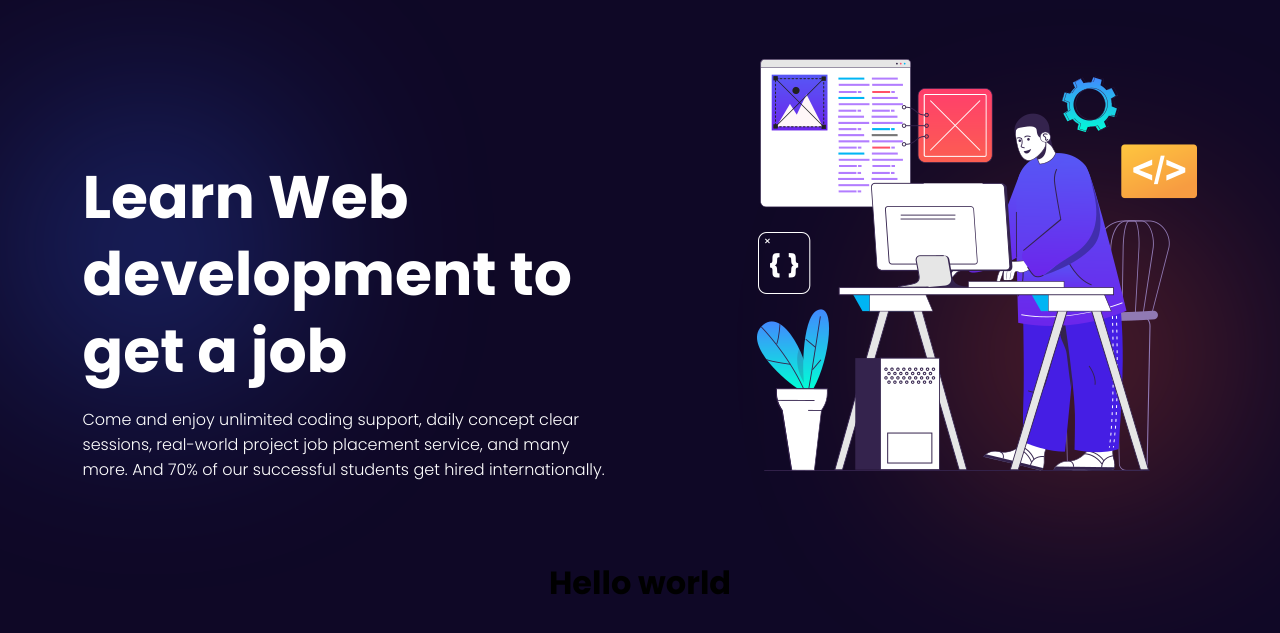
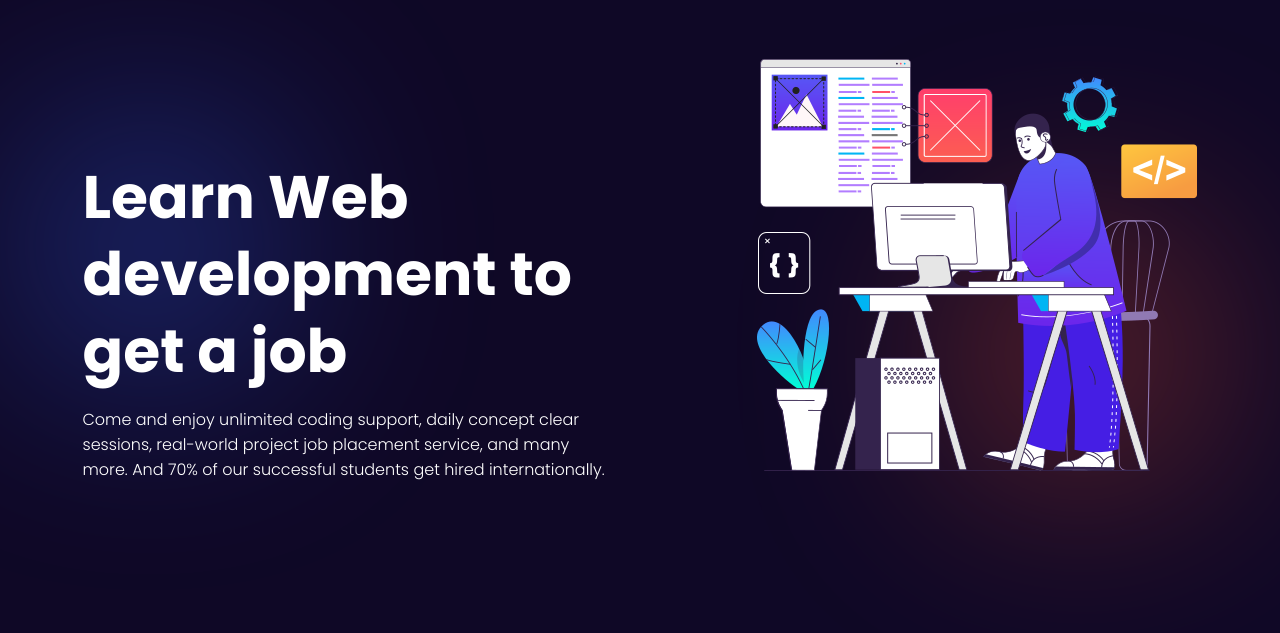
Before and after one commit to abusayeed4bd/programming-hero-website, a plain HTML site: page index.html in a window 1280 px wide. Shown: the part 111-744 px from the top of the page. Drawn offline with Linux system fonts and the light colour scheme.

Commit message:
Update index.html

```diff
--- a/index.html
+++ b/index.html
@@ -51,11 +51,7 @@
     </div>
 
     <!-- feature section -->
-    <div class="null">
-        <div class="text-center">
-            <h1>Hello world</h1>
-        </div>
-    </div>
+
 
 </body>
 </html>
```
